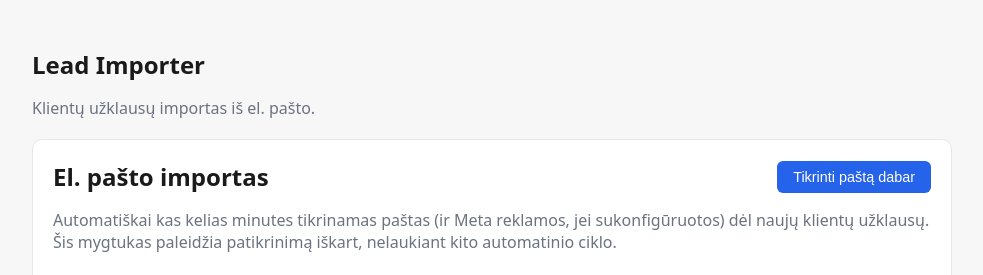
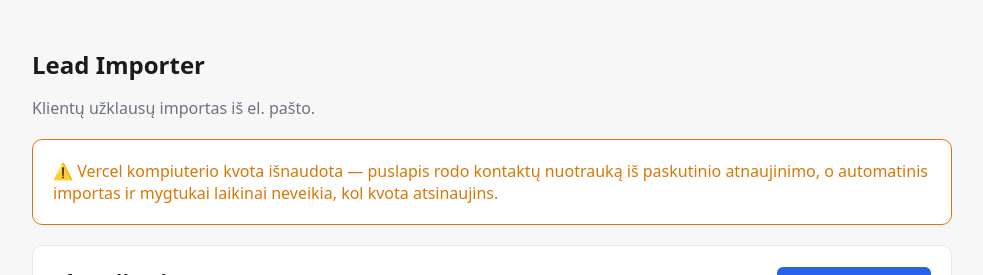
Before and after one commit to andriusbirulinas-maker/Newton, a Next.js app: page / in a window 1280 px wide. Shown: the top 275 px of the page, without its empty margins (148-1131 px from the left). Built offline with nearby package versions, Linux system fonts and the light colour scheme; no server answers; the database is empty.

Commit message:
Make leads page static to view existing contacts without triggering Vercel serverless quota

```diff
--- a/src/app/page.tsx
+++ b/src/app/page.tsx
@@ -5,7 +5,13 @@ import { TrainerAssignSelect, type TrainerOption } from "@/components/TrainerAss
 import { TrainingTypeSelect, type TrainingType } from "@/components/TrainingTypeSelect";
 import { NotesInput } from "@/components/NotesInput";
 
-export const dynamic = "force-dynamic";
+// Statically generated at build/deploy time instead of on every request — this avoids
+// invoking a Vercel serverless function (and its compute quota) just to view the page.
+// Downside: the leads list is a snapshot as of the last deploy, and the interactive
+// controls (call status, notes, trainer, reimport) still hit API routes that require
+// live compute, so they won't work until the quota resets. Revert to "force-dynamic"
+// once that happens.
+export const revalidate = false;
 
 interface Lead {
   id: number;
@@ -85,6 +91,13 @@ export default async function HomePage() {
     <main>
       <h1>Lead Importer</h1>
       <p className="muted">Klientų užklausų importas iš el. pašto.</p>
+
+      <div className="card" style={{ borderColor: "var(--warning)" }}>
+        <p style={{ color: "var(--warning)", margin: 0 }}>
+          ⚠️ Vercel kompiuterio kvota išnaudota — puslapis rodo kontaktų nuotrauką iš paskutinio atnaujinimo,
+          o automatinis importas ir mygtukai laikinai neveikia, kol kvota atsinaujins.
+        </p>
+      </div>
 
       <div className="card">
         <ReimportButton />
```
